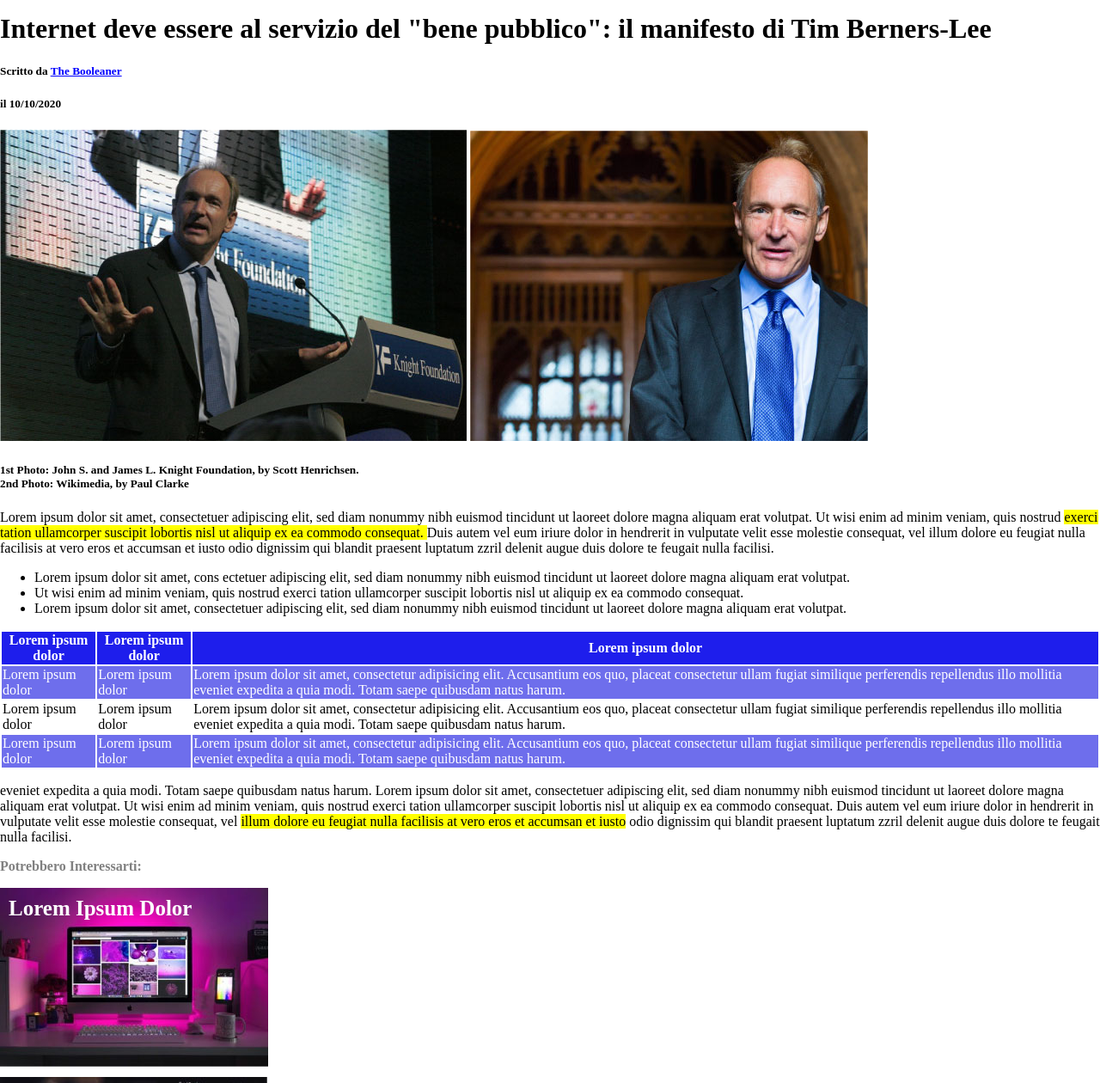
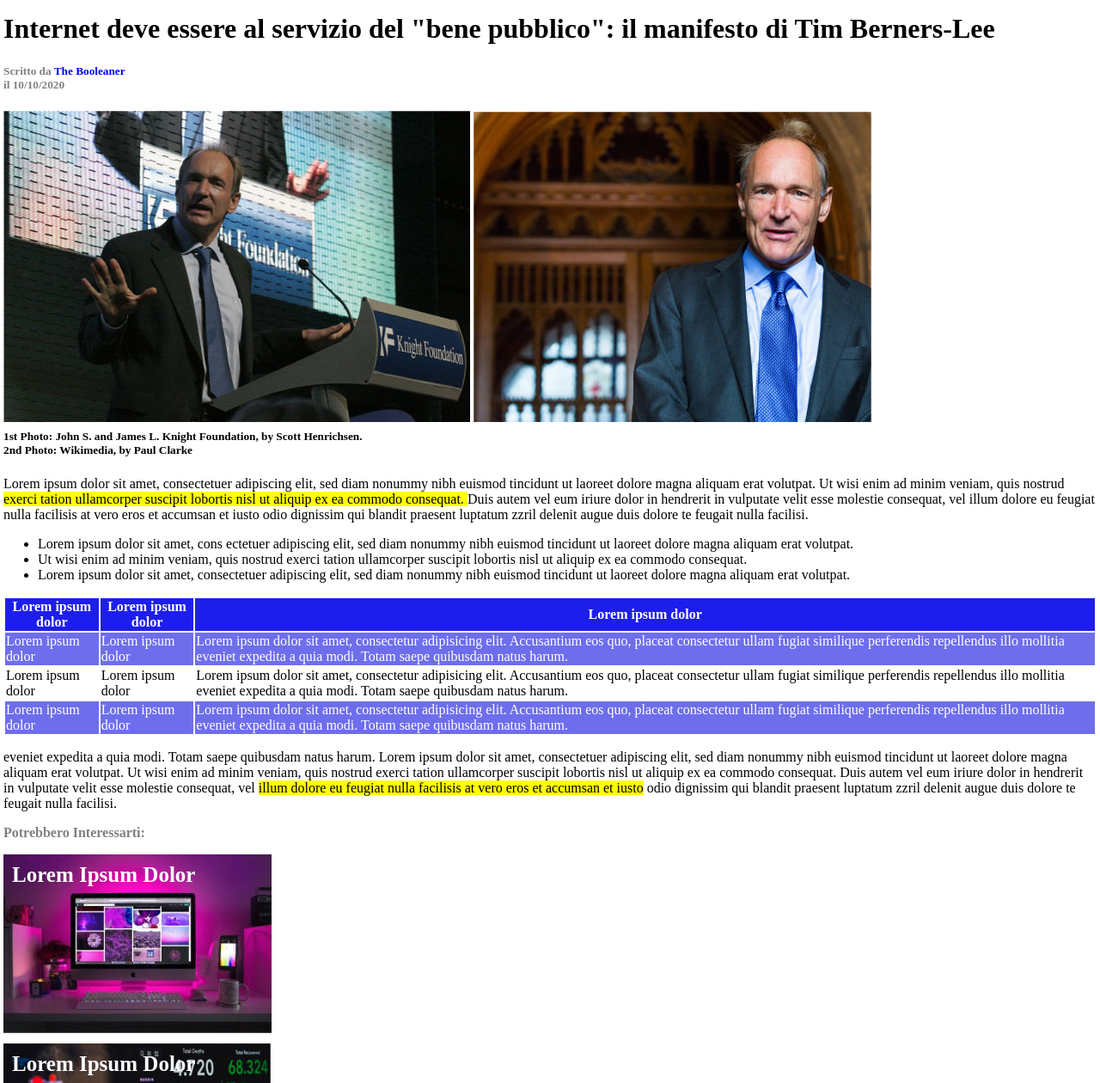
Before and after one commit to StaglianoM/html-css-booleaner, a plain HTML site: page index.html in a window 1280 px wide. Shown: the part 106-1366 px from the top of the page at 86% size. Drawn offline with Linux system fonts and the light colour scheme.

Commit message:
CSS class color (grey/blue)

```diff
--- a/index.html
+++ b/index.html
@@ -14,14 +14,17 @@
         <img class="title-image" src="./img/logo.svg" alt="title-image">
     </div>
 
+    <div class="container">
+
         <h1>Internet deve essere al servizio del "bene pubblico": il manifesto di Tim Berners-Lee </h1>
         </p>
-    <h5>Scritto da <a href="#" id="link">The Booleaner</a></h5>
-    <h5>il 10/10/2020</h5>
+        <h5 class="info">Scritto da <mark id="blue">The Booleaner</mark><br>il 10/10/2020</h5>
+
 
         <div><img src="./img/tim-1.jpg" alt="Tim Comizio">
             <img src="./img/tim-2.jpg" alt="Tim Foto">
-        <h5>1st Photo: John S. and James L. Knight Foundation, by Scott Henrichsen. <br> 2nd Photo: Wikimedia, by Paul
+            <h5 id="subtitle">1st Photo: John S. and James L. Knight Foundation, by Scott Henrichsen. <br> 2nd Photo:
+                Wikimedia, by Paul
                 Clarke </h5>
         </div>
 
@@ -97,15 +100,20 @@
             suscipit lobortis nisl ut aliquip ex ea commodo consequat. Duis autem vel eum iriure dolor in hendrerit in
             vulputate velit esse molestie consequat, vel <mark>illum dolore eu feugiat nulla facilisis at vero eros et
                 accumsan et
-            iusto</mark> odio dignissim qui blandit praesent luptatum zzril delenit augue duis dolore te feugait nulla
+                iusto</mark> odio dignissim qui blandit praesent luptatum zzril delenit augue duis dolore te feugait
+            nulla
             facilisi.
         </p>
 
         <p class="info">Potrebbero Interessarti:</p>
 
-    <div class="image image-1"> <p class="text-lorem">Lorem Ipsum Dolor</p></div>
-    <div class="image image-2"> <p class="text-lorem">Lorem Ipsum Dolor</p></div>
-
+        <div class="image image-1">
+            <p class="text-lorem">Lorem Ipsum Dolor</p>
+        </div>
+        <div class="image image-2">
+            <p class="text-lorem">Lorem Ipsum Dolor</p>
+        </div>
+    </div>
 </body>
 
 </html>
--- a/style.css
+++ b/style.css
@@ -17,6 +17,22 @@ body {
 .title-image {
     height: 60px;
     position: absolute;
+    margin-top: 30px;
+}
+
+#blue {
+    background-color: white;
+    color: blue;
+}
+
+/* Container*/
+.container {
+    margin: 4px;
+}
+
+/* Subtitle */
+#subtitle {
+    margin-top: 5px;
 }
 
 /* The booleaner */
```
Lines whose indentation alone changed are shown as unchanged.
